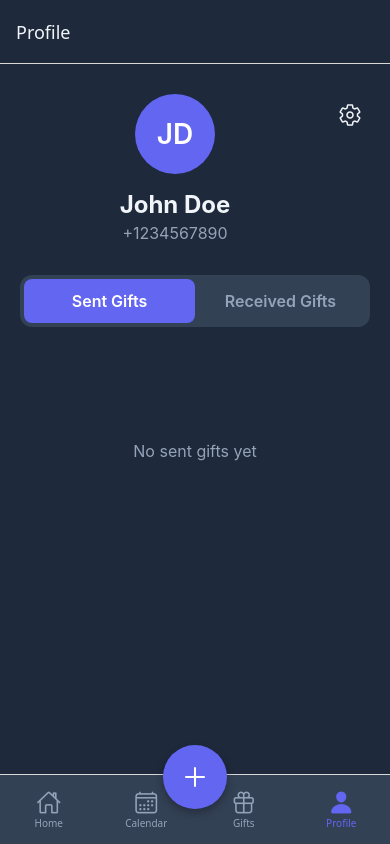
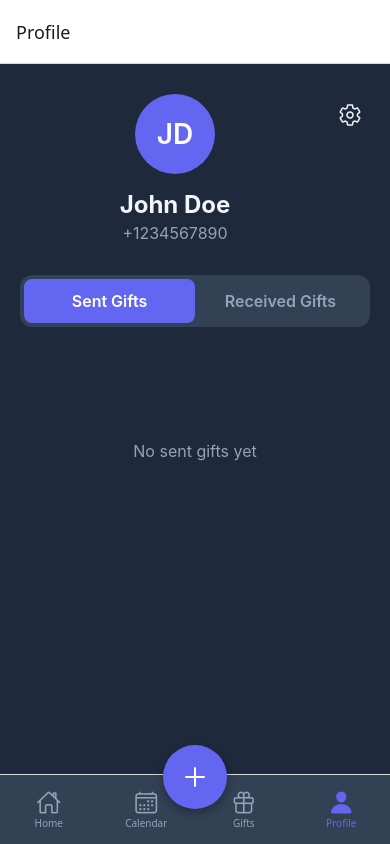
Before and after one commit to maujim/bday, a React Native app: screen /Profile in a window 390 px wide. Built offline with nearby package versions, Linux system fonts and the light colour scheme.

Commit message:
Fix double header issue - only show single header per screen

```diff
--- a/src/navigation/MainTabNavigator.tsx
+++ b/src/navigation/MainTabNavigator.tsx
@@ -62,7 +62,11 @@ export const MainTabNavigator: React.FC = () => {
         <Tab.Screen name="Home" component={HomeScreen} />
         <Tab.Screen name="Calendar" component={CalendarScreen} />
         <Tab.Screen name="Gifts" component={GiftsScreen} />
-        <Tab.Screen name="Profile" component={ProfileStack} />
+        <Tab.Screen
+          name="Profile"
+          component={ProfileStack}
+          options={{ headerShown: false }}
+        />
       </Tab.Navigator>
 
       <FloatingActionButton />
--- a/src/navigation/ProfileStack.tsx
+++ b/src/navigation/ProfileStack.tsx
@@ -10,7 +10,7 @@ export const ProfileStack: React.FC = () => {
       <Stack.Screen
         name="ProfileMain"
         component={ProfileScreen}
-        options={{ headerShown: false }}
+        options={{ title: 'Profile' }}
       />
       <Stack.Screen
         name="Settings"
```
